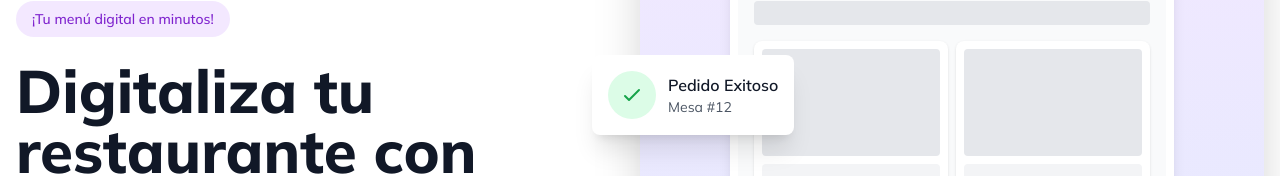
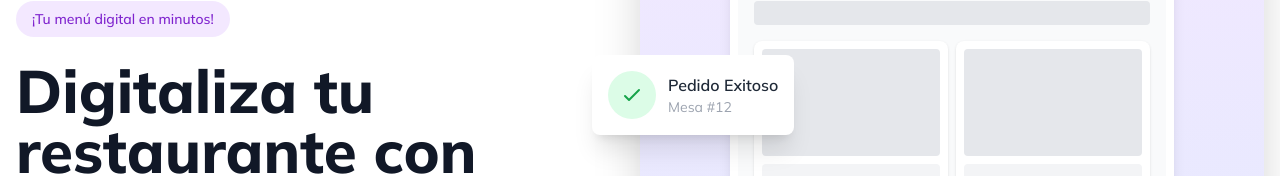
Before and after one commit to MaxiAramayo/TuTiendaWeb-public, a Next.js app: page / in a window 1280 px wide. Shown: the part 249-425 px from the top of the page. Built offline with nearby package versions, Linux system fonts and the light colour scheme; no server answers; the database is empty.

Commit message:
style: cambio de color en la muestra de pedido

```diff
--- a/src/features/landing/sections/HeroSection.tsx
+++ b/src/features/landing/sections/HeroSection.tsx
@@ -179,8 +179,8 @@ const HeroSection = () => {
                     </svg>
                   </div>
                   <div>
-                    <p className="font-semibold text-gray-900">Pedido Exitoso</p>
-                    <p className="text-sm text-gray-600">Mesa #12</p>
+                    <p className="font-semibold text-gray-800">Pedido Exitoso</p>
+                    <p className="text-sm text-gray-400">Mesa #12</p>
                   </div>
                 </div>
               </motion.div>
```
